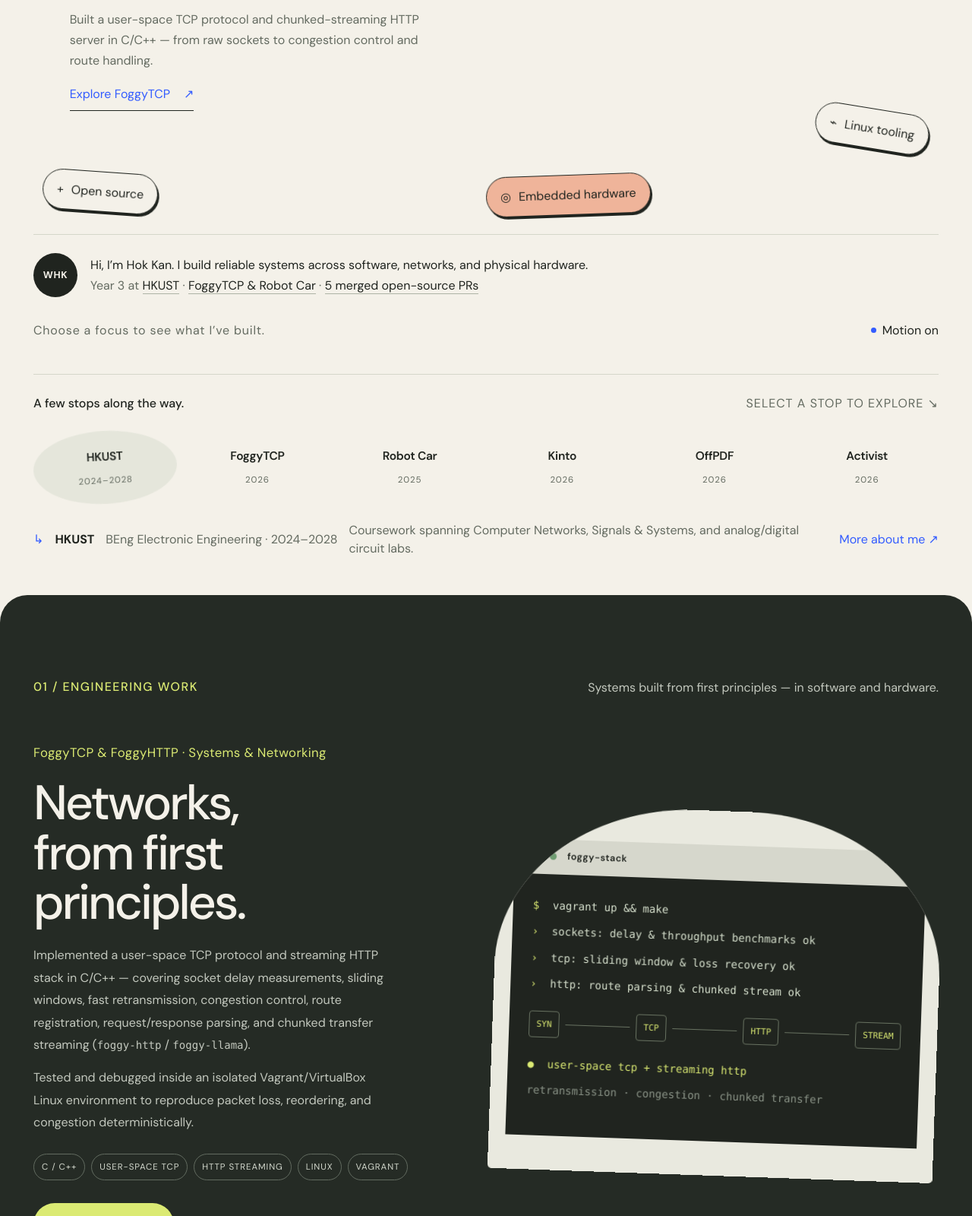
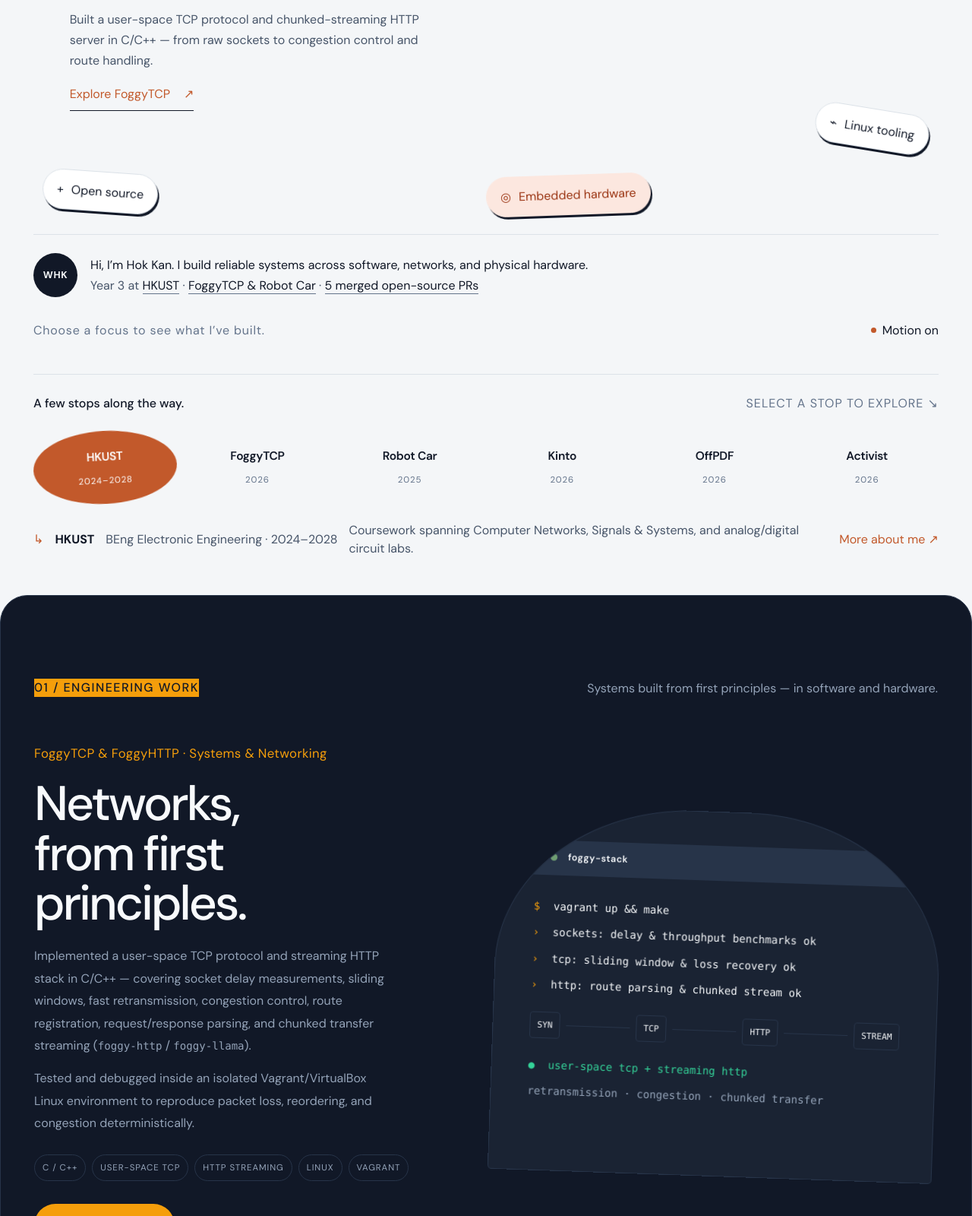
Before and after one commit to hkwongax/hkwongax.github.io, a plain HTML site: page index.html in a window 1280 px wide. Shown: the part 400-2000 px from the top of the page at 76% size. Drawn offline with Linux system fonts and the light colour scheme.

Commit message:
Apply Slate & Copper palette
Rework the light, dark work, about, and contact sections; recolor the hero topic pills and interaction states; match the favicon accents; and bump the style and favicon cache queries to v=20261126.

```diff
--- a/index.html
+++ b/index.html
@@ -4,7 +4,7 @@
   <meta charset="utf-8">
   <meta name="viewport" content="width=device-width, initial-scale=1">
   <meta name="description" content="Wong Hok Kan is a third-year Electronic Engineering student at HKUST building networked systems in C++, embedded hardware on Arduino, and open-source software.">
-  <meta name="theme-color" content="#f4f1e9">
+  <meta name="theme-color" content="#F4F6F8">
   <meta property="og:title" content="Wong Hok Kan — Electronic Engineering &amp; Systems">
   <meta property="og:description" content="User-space TCP/HTTP in C++, autonomous embedded hardware, and merged open-source contributions. BEng Electronic Engineering at HKUST.">
   <meta property="og:type" content="website">
@@ -17,8 +17,8 @@
   <meta name="twitter:description" content="User-space TCP/HTTP in C++, autonomous embedded hardware, and merged open-source contributions. HKUST.">
   <meta name="twitter:image" content="https://hkwongax.github.io/og-image.png">
   <title>Wong Hok Kan — Electronic Engineering &amp; Systems</title>
-  <link rel="icon" href="favicon.svg?v=20261124" type="image/svg+xml">
-  <link rel="stylesheet" href="style.css?v=20261124">
+  <link rel="icon" href="favicon.svg?v=20261126" type="image/svg+xml">
+  <link rel="stylesheet" href="style.css?v=20261126">
   <script>document.documentElement.classList.replace('no-js', 'js')</script>
   <script src="script.js?v=20261124b" defer></script>
 </head>
--- a/style.css
+++ b/style.css
@@ -1,14 +1,26 @@
 @import url('https://fonts.googleapis.com/css2?family=DM+Sans:ital,wght@0,400;0,500;0,600;0,700;1,400;1,500&display=swap');
 
 :root {
-  --bg: #f4f1e9;
-  --paper: #e8e9dc;
-  --ink: #20241f;
-  --muted: #646b61;
-  --line: #d5d6ca;
-  --blue: #335cff;
-  --lime: #dbea73;
-  --peach: #efb49a;
+  --bg: #F4F6F8;
+  --paper: #E6EBF0;
+  --ink: #111827;
+  --text: #475569;
+  --muted: #64748B;
+  --line: #DCE2E8;
+  --surface: #FFFFFF;
+  --nav: rgba(244, 246, 248, 0.88);
+  --blue: #C2592B;
+  --lime: #F59E0B;
+  --peach: #FCE7DF;
+  --panel: #111827;
+  --panel-raised: #1A2333;
+  --panel-line: #273449;
+  --on-dark: #F8FAFC;
+  --on-dark-muted: #94A3B8;
+  --contact: #1E3A5F;
+  --contact-muted: #CBD5E1;
+  --contact-accent: #FBBF24;
+  --terminal-active: #34D399;
   --font: 'DM Sans', Arial, sans-serif;
   --display: 64px;
 }
@@ -29,11 +41,11 @@ code { font-family: ui-monospace, SFMono-Regular, Consolas, monospace; font-size
 
 .wrap { width: min(1320px, 100%); margin: auto; padding-left: 44px; padding-right: 44px; }
 .section-pad { padding-top: 108px; padding-bottom: 108px; }
-.eyebrow, .small-label { font-weight: 500; letter-spacing: 1.5px; line-height: 1.5; }
-.skip-link { position: fixed; top: -100px; left: 20px; z-index: 100; padding: 14px; background: white; }
+.eyebrow, .small-label { color: var(--muted); font-weight: 500; letter-spacing: 1.5px; line-height: 1.5; }
+.skip-link { position: fixed; top: -100px; left: 20px; z-index: 100; padding: 14px; background: var(--surface); }
 .skip-link:focus { top: 10px; }
 
-.site-header { position: sticky; top: 0; z-index: 20; background: rgba(244,241,233,.96); border-bottom: 1px solid var(--line); backdrop-filter: blur(12px); }
+.site-header { position: sticky; top: 0; z-index: 20; background: var(--nav); border-bottom: 1px solid var(--line); backdrop-filter: blur(12px); }
 .header-inner { height: 82px; width: min(1320px, 100%); margin: auto; padding: 0 44px; display: flex; align-items: center; justify-content: space-between; gap: 24px; }
 .brand { display: inline-flex; align-items: center; gap: 10px; font-weight: 700; letter-spacing: 1px; white-space: nowrap; }
 .brand-dot { width: 10px; height: 10px; border-radius: 50%; background: var(--blue); }
@@ -55,24 +67,24 @@ code { font-family: ui-monospace, SFMono-Regular, Consolas, monospace; font-size
 h1 { font-size: var(--display); line-height: .95; letter-spacing: -3px; }
 h1 em { display: block; margin: 10px 0 0 7%; color: var(--blue); font-weight: 400; }
 .hero-annotation { width: min(465px, 82%); margin-top: 24px; }
-.hero-direction { min-height: 82px; color: var(--muted); }
+.hero-direction { min-height: 82px; color: var(--text); }
 .hero-direction-link { display: inline-flex; align-items: center; gap: 18px; min-height: 44px; margin-top: 8px; padding: 7px 0; color: var(--blue); border-bottom: 1px solid var(--ink); }
-.floating-word { position: absolute; z-index: 3; min-width: 0; min-height: 50px; padding: 12px 18px; display: inline-flex; align-items: center; gap: 10px; white-space: nowrap; border: 1px solid var(--ink); border-radius: 50px; background: var(--bg); box-shadow: 2px 3px 0 var(--ink); animation: drift 6s ease-in-out infinite alternate; transition: background .2s, color .2s, box-shadow .2s; }
+.floating-word { position: absolute; z-index: 3; min-width: 0; min-height: 50px; padding: 12px 18px; display: inline-flex; align-items: center; gap: 10px; white-space: nowrap; border: 1px solid var(--line); border-radius: 50px; background: var(--surface); color: var(--ink); box-shadow: 2px 3px 0 var(--ink); animation: drift 6s ease-in-out infinite alternate; transition: background .2s, color .2s, box-shadow .2s; }
 .floating-word:hover, .floating-word:focus-visible { background: var(--ink); color: var(--bg); box-shadow: 4px 5px 0 var(--blue); animation-play-state: paused; }
-.floating-word.active { background: var(--lime); color: var(--ink); box-shadow: 3px 4px 0 var(--blue); }
+.floating-word.active { background: var(--lime); color: var(--ink); border-color: var(--lime); box-shadow: 3px 4px 0 var(--blue); }
 .word-network { left: 2%; top: 34px; --tilt: -7deg; }
-.word-code { left: 52%; top: 18px; --tilt: 7deg; animation-delay: -2s; background: var(--paper); }
+.word-code { left: 52%; top: 18px; --tilt: 7deg; animation-delay: -2s; background: var(--surface); }
 .word-linux { right: 1%; bottom: 104px; --tilt: 9deg; animation-delay: -3s; }
-.word-hardware { left: 50%; bottom: 14px; --tilt: -5deg; animation-delay: -1s; background: var(--peach); }
+.word-hardware { left: 50%; bottom: 14px; --tilt: -5deg; animation-delay: -1s; background: var(--peach); color: #9A3412; border-color: var(--peach); }
 .word-open { left: 1%; bottom: 24px; --tilt: 5deg; animation-delay: -4s; }
-.word-tcp { right: 0; top: 48px; --tilt: -6deg; animation-delay: -5s; }
+.word-tcp { right: 0; top: 48px; --tilt: -6deg; animation-delay: -5s; background: #DBEAFE; color: #1E3A8A; border-color: #DBEAFE; }
 .floating-word.active.word-code,
 .floating-word.active.word-hardware { background: var(--lime); color: var(--ink); }
 .hero-bottom { border-top: 1px solid var(--line); padding-top: 24px; }
 .hero-introduction { display: flex; align-items: center; gap: 17px; max-width: 930px; }
 .monogram { flex: 0 0 58px; width: 58px; height: 58px; display: grid; place-items: center; border-radius: 50%; background: var(--ink); color: var(--bg); font-size: .8rem; font-weight: 700; letter-spacing: .05em; }
-.hero-context { color: var(--muted); }
-.hero-context a { color: var(--ink); border-bottom: 1px solid #aeb4a6; }
+.hero-context { color: var(--text); }
+.hero-context a { color: var(--ink); border-bottom: 1px solid var(--muted); }
 .hero-tools { display: flex; justify-content: space-between; align-items: center; gap: 20px; margin-top: 20px; }
 .hero-tools p { color: var(--muted); letter-spacing: .8px; }
 .motion-toggle { display: inline-flex; align-items: center; gap: 8px; min-height: 44px; padding: 10px 0 10px 12px; background: transparent; }
@@ -88,61 +100,65 @@ h1 em { display: block; margin: 10px 0 0 7%; color: var(--blue); font-weight: 40
 .affiliation { min-height: 96px; padding: 14px 9px; display: flex; flex-direction: column; align-items: center; justify-content: center; gap: 9px; border: 1px solid transparent; border-radius: 50%; background: transparent; transition: background .2s, transform .2s; }
 .affiliation strong { font-size: .97rem; font-weight: 600; letter-spacing: -.02em; }
 .affiliation span { color: var(--muted); font-size: .72rem; letter-spacing: .08em; }
-.affiliation:hover, .affiliation.active { background: #e5e6db; transform: rotate(-3deg); }
+.affiliation:hover { background: var(--paper); transform: rotate(-3deg); }
+.affiliation:hover span { color: var(--ink); }
+.affiliation.active { background: var(--blue); color: #FFFFFF; transform: rotate(-3deg); }
+.affiliation.active span { color: #FFFFFF; }
 .journey-detail { display: flex; align-items: center; gap: 15px; min-height: 74px; padding-top: 20px; }
 .detail-marker { color: var(--blue); }
 .journey-detail strong { white-space: nowrap; }
-.journey-detail > span:not(.detail-marker) { color: var(--muted); white-space: nowrap; }
-.journey-detail p { flex: 1; color: var(--muted); line-height: 1.5; }
+.journey-detail > span:not(.detail-marker) { color: var(--text); white-space: nowrap; }
+.journey-detail p { flex: 1; color: var(--text); line-height: 1.5; }
 .journey-detail a { color: var(--blue); white-space: nowrap; }
 
 .section-heading { display: flex; align-items: center; justify-content: space-between; gap: 20px; margin-bottom: 58px; }
-.section-heading > p:not(.eyebrow) { color: #c3c8be; }
-.building { background: #252b25; color: var(--bg); border-radius: 36px 36px 0 0; }
-.building .eyebrow { color: var(--lime); }
+.section-heading > p:not(.eyebrow) { color: var(--on-dark-muted); }
+.building { background: var(--panel); color: var(--on-dark); border: 1px solid var(--panel-line); border-radius: 36px 36px 0 0; }
+.building .eyebrow { background: var(--lime); color: var(--ink); }
 .feature { display: grid; grid-template-columns: .95fr 1.05fr; gap: 75px; align-items: center; }
-.feature-secondary { margin-top: 84px; padding-top: 72px; border-top: 1px solid #434b41; }
+.feature-secondary { margin-top: 84px; padding-top: 72px; border-top: 1px solid var(--panel-line); }
 .feature-wordmark { color: var(--lime); font-size: 1.05rem; letter-spacing: .02em; }
 .feature-copy h2 { margin-top: 20px; }
-.feature-copy > p { max-width: 470px; margin-top: 22px; color: #c3c8be; line-height: 1.85; }
+.feature-copy > p { max-width: 470px; margin-top: 22px; color: var(--on-dark-muted); line-height: 1.85; }
 .feature-copy > p + p { margin-top: 13px; }
 .work-tags { display: flex; flex-wrap: wrap; gap: 8px; margin: 26px 0 30px; }
-.work-tags span { padding: 7px 10px; border: 1px solid #626b60; border-radius: 30px; color: #d2d7cc; font-size: .72rem; letter-spacing: .08em; }
+.work-tags span { padding: 7px 10px; border: 1px solid var(--panel-line); border-radius: 30px; color: var(--on-dark-muted); font-size: .72rem; letter-spacing: .08em; }
 .feature-actions { display: flex; flex-wrap: wrap; gap: 12px; align-items: center; }
 .button { min-height: 48px; padding: 14px 20px; display: inline-flex; justify-content: space-between; align-items: center; gap: 24px; border-radius: 32px; font-weight: 600; transition: transform .2s; }
 .button:hover { transform: rotate(-2deg); }
 .light { background: var(--lime); color: var(--ink); }
-.ghost { border: 1px solid #75836b; color: var(--bg); }
+.ghost { border: 1px solid var(--on-dark-muted); color: var(--on-dark); }
 .ghost:hover { border-color: var(--lime); color: var(--lime); }
-.feature-visual { min-height: 480px; padding: 22px; display: flex; flex-direction: column; justify-content: center; overflow: hidden; border-radius: 44% 44% 5px 5px; background: #e9e9df; color: var(--ink); transform: rotate(2deg); }
-.feature-visual-hw { min-height: 0; padding: 14px; border-radius: 26px; background: #e9e9df; transform: rotate(-1.5deg); }
+.feature-visual { min-height: 480px; padding: 22px; display: flex; flex-direction: column; justify-content: center; overflow: hidden; border-radius: 44% 44% 5px 5px; background: var(--panel-raised); color: var(--on-dark); border: 1px solid var(--panel-line); transform: rotate(2deg); }
+.feature-visual-hw { min-height: 0; padding: 14px; border-radius: 26px; background: var(--panel-raised); transform: rotate(-1.5deg); }
 .feature-photo { width: 100%; aspect-ratio: 4 / 3; object-fit: cover; border-radius: 16px; display: block; }
-.photo-caption { display: flex; justify-content: space-between; align-items: center; gap: 12px; padding: 12px 6px 2px; font-family: ui-monospace, SFMono-Regular, Consolas, monospace; font-size: .78rem; color: #434b41; }
-.photo-caption span { color: var(--ink); font-weight: 600; }
-.terminal-bar { display: flex; gap: 7px; align-items: center; padding: 12px 14px; border-radius: 14px 14px 0 0; background: #d6d7cc; }
-.terminal-bar span { width: 9px; height: 9px; border-radius: 50%; background: #8e9489; }
+.photo-caption { display: flex; justify-content: space-between; align-items: center; gap: 12px; padding: 12px 6px 2px; font-family: ui-monospace, SFMono-Regular, Consolas, monospace; font-size: .78rem; color: var(--on-dark-muted); }
+.photo-caption span { color: var(--on-dark); font-weight: 600; }
+.terminal-bar { display: flex; gap: 7px; align-items: center; padding: 12px 14px; border-radius: 14px 14px 0 0; background: var(--panel-line); }
+.terminal-bar span { width: 9px; height: 9px; border-radius: 50%; background: var(--muted); }
 .terminal-bar span:first-child { background: #d86e61; }
 .terminal-bar span:nth-child(2) { background: #d8a64e; }
 .terminal-bar span:nth-child(3) { background: #6f9d72; }
 .terminal-bar b { margin-left: 7px; font-size: .78rem; font-weight: 600; letter-spacing: .04em; }
-.terminal-body { padding: 30px 26px 36px; background: #20241f; color: #d8e2cf; font-family: ui-monospace, SFMono-Regular, Consolas, monospace; }
+.terminal-body { padding: 30px 26px 36px; background: var(--panel-raised); color: var(--on-dark); font-family: ui-monospace, SFMono-Regular, Consolas, monospace; }
 .terminal-body p { margin: 0 0 12px; font-size: .88rem; line-height: 1.6; }
 .terminal-body p span { color: var(--lime); margin-right: 9px; }
 .packet-diagram { display: flex; align-items: center; gap: 8px; margin: 24px 0; }
-.packet-node { padding: 7px 9px; border: 1px solid #687261; border-radius: 4px; color: var(--lime); font-size: .7rem; }
-.packet-diagram i { flex: 1; height: 1px; background: #687261; }
-.terminal-active { color: var(--lime); }
-.terminal-muted { color: #899286; }
-.other-projects { display: grid; grid-template-columns: .55fr 1fr 1fr; gap: 40px; align-items: center; margin-top: 68px; padding-top: 30px; border-top: 1px solid #586052; }
-.other-projects > .small-label { color: #c3c8be; }
+.packet-node { padding: 7px 9px; border: 1px solid var(--panel-line); border-radius: 4px; color: var(--on-dark); font-size: .7rem; }
+.packet-diagram i { flex: 1; height: 1px; background: var(--panel-line); }
+.terminal-active { color: var(--terminal-active); }
+.terminal-body .terminal-active span { color: var(--terminal-active); }
+.terminal-muted { color: var(--on-dark-muted); }
+.other-projects { display: grid; grid-template-columns: .55fr 1fr 1fr; gap: 40px; align-items: center; margin-top: 68px; padding-top: 30px; border-top: 1px solid var(--panel-line); }
+.other-projects > .small-label { color: var(--on-dark-muted); }
 .project-link { display: flex; align-items: center; gap: 16px; min-width: 0; }
-.project-symbol { flex: 0 0 45px; width: 45px; height: 45px; display: grid; place-items: center; border: 1px solid #75836b; border-radius: 50%; color: var(--lime); }
-.project-link h3 { color: var(--bg); }
-.project-link p { margin-top: 5px; color: #c3c8be; line-height: 1.5; }
+.project-symbol { flex: 0 0 45px; width: 45px; height: 45px; display: grid; place-items: center; border: 1px solid var(--panel-line); border-radius: 50%; color: var(--lime); }
+.project-link h3 { color: var(--on-dark); }
+.project-link p { margin-top: 5px; color: var(--on-dark-muted); line-height: 1.5; }
 .project-link:hover h3 { color: var(--lime); }
 
 .research-heading { display: flex; align-items: flex-end; justify-content: space-between; gap: 40px; margin-bottom: 46px; }
-.research-heading > p { max-width: 360px; color: var(--muted); }
+.research-heading > p { max-width: 360px; color: var(--text); }
 .text-link { padding: 12px 0; }
 .text-link:hover { color: var(--blue); }
 .research-controls { display: flex; align-items: center; justify-content: space-between; gap: 18px; padding-bottom: 22px; border-bottom: 1px solid var(--ink); }
@@ -157,8 +173,8 @@ h1 em { display: block; margin: 10px 0 0 7%; color: var(--blue); font-weight: 40
 .project-venue { margin-bottom: 8px; color: var(--blue); font-size: .72rem; letter-spacing: 1.1px; }
 .project-row h3 { line-height: 1.45; }
 .project-row h3 a:hover { color: var(--blue); }
-.project-row > div > p:last-child { margin-top: 7px; color: var(--muted); }
-.inline-pr { color: var(--ink); border-bottom: 1px solid #aeb4a6; }
+.project-row > div > p:last-child { margin-top: 7px; color: var(--text); }
+.inline-pr { color: var(--ink); border-bottom: 1px solid var(--muted); }
 .inline-pr:hover { color: var(--blue); border-color: var(--blue); }
 .project-arrow { width: 44px; height: 44px; display: grid; place-items: center; border: 1px solid var(--line); border-radius: 50%; }
 .project-arrow:hover { background: var(--lime); border-color: var(--ink); }
@@ -166,22 +182,26 @@ h1 em { display: block; margin: 10px 0 0 7%; color: var(--blue); font-weight: 40
 .about { background: var(--paper); }
 .about-grid { display: grid; grid-template-columns: minmax(0, 850px); justify-content: center; }
 .about-copy h2 { margin: 22px 0 28px; }
-.about-copy > p:not(.eyebrow) { margin-bottom: 16px; color: #56604f; line-height: 1.9; }
+.about-copy > p:not(.eyebrow) { margin-bottom: 16px; color: var(--text); line-height: 1.9; }
 .about-copy .about-note { color: var(--ink); }
 .profile-links { display: flex; flex-wrap: wrap; gap: 20px; margin-top: 26px; }
 .profile-links a { padding: 9px 0; color: var(--blue); }
+.profile-links a:hover { color: var(--ink); }
 
-.contact { background: var(--blue); color: var(--bg); border-radius: 36px 36px 0 0; }
+.contact { background: var(--contact); color: #FFFFFF; border-radius: 36px 36px 0 0; }
+.contact .eyebrow { color: var(--contact-muted); }
 .contact-grid { display: grid; grid-template-columns: 1fr 1fr; gap: 90px; align-items: center; }
 .contact h2 { margin-top: 24px; }
-.contact h2 em { color: var(--lime); }
-.contact-copy > p:first-child { max-width: 470px; }
-.email-link { display: inline-flex; justify-content: space-between; gap: 45px; margin-top: 26px; padding-bottom: 11px; border-bottom: 1px solid #93a7ff; font-size: clamp(1.1rem, 2vw, 1.45rem); }
-.contact-location { margin-top: 26px; color: #e0e5ff; }
+.contact h2 em { color: var(--contact-accent); }
+.contact-copy > p:first-child { max-width: 470px; color: var(--contact-muted); }
+.email-link { display: inline-flex; justify-content: space-between; gap: 45px; margin-top: 26px; padding-bottom: 11px; border-bottom: 1px solid var(--contact-accent); font-size: clamp(1.1rem, 2vw, 1.45rem); }
+.contact-location { margin-top: 26px; color: var(--contact-muted); }
 .footer { display: flex; justify-content: space-between; align-items: center; gap: 24px; padding-top: 35px; padding-bottom: 30px; }
 .footer > div { display: flex; flex-wrap: wrap; gap: 20px; }
 .footer small, .footer a { color: var(--muted); }
 .footer a:hover { color: var(--blue); }
+
+.building :focus-visible, .contact :focus-visible { outline-color: var(--lime); }
 
 @keyframes drift { to { transform: translateY(-11px) rotate(calc(var(--tilt) + 3deg)); } }
 
```
Also changed, not shown: favicon.svg.
